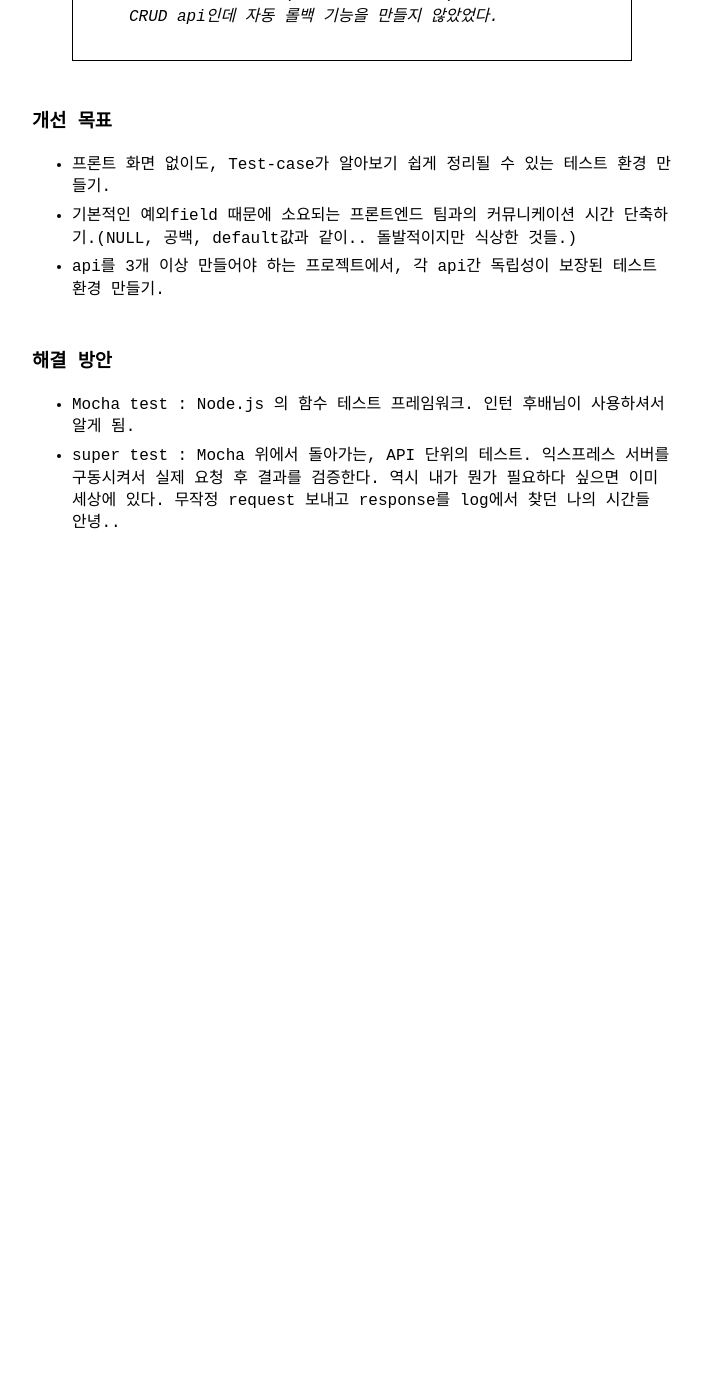
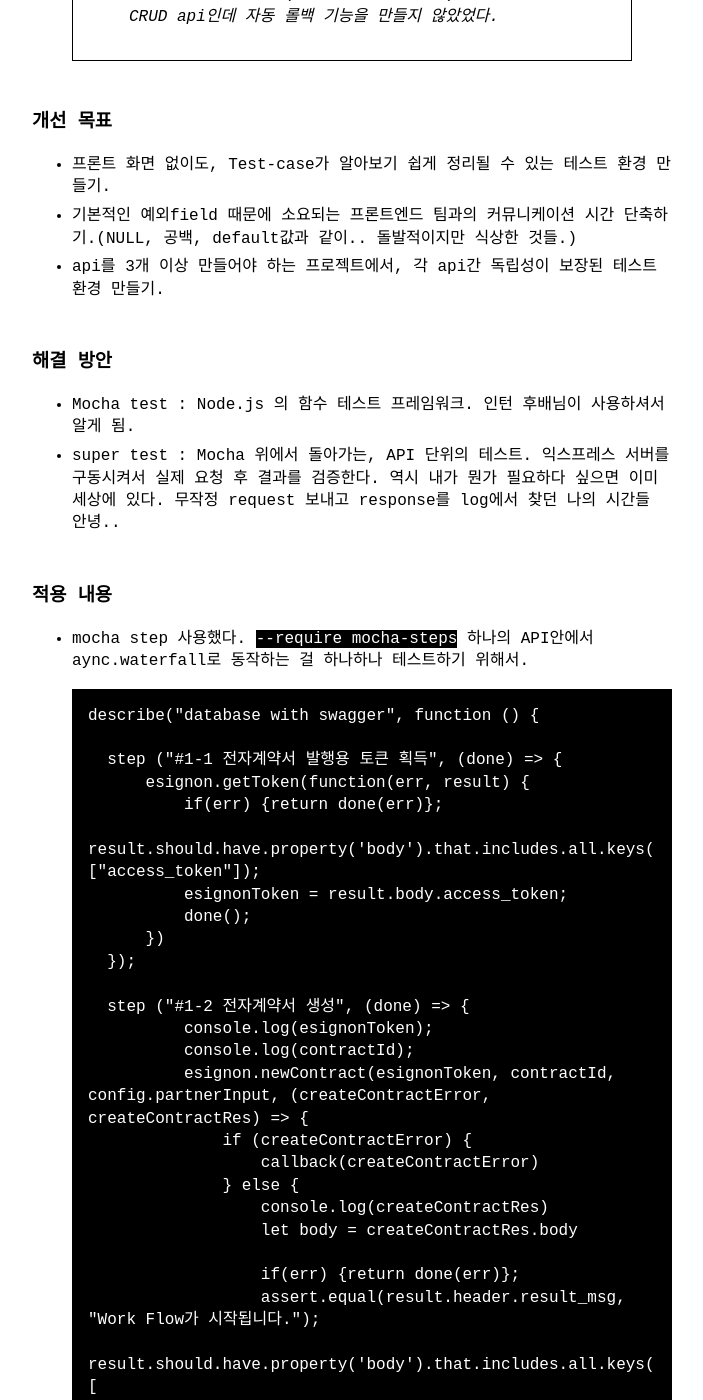
Before and after one commit to SeaJungg/SeaJungg.github.io, a Jekyll site: the page built from _posts/2022-04-02-test-code-in-nodejs.md, in a window 1280 px wide and 1400 px high, scrolled down 484 px. Shown: the whole window, without its empty margins (288-991 px from the left). Built offline with Jekyll 4.4.1, drawn with Linux system fonts in a browser that asks for light colours; before the commit the page ends 1099 px from its top, so only the background shows below that; some of the changed text lies outside the part shown.

Commit message:
퇴근하고싶다

````diff
--- a/_posts/2022-04-02-test-code-in-nodejs.md
+++ b/_posts/2022-04-02-test-code-in-nodejs.md
@@ -1,7 +1,7 @@
 ---
 layout: post
 title: "Node JS 환경에서의 API 테스트 코드 작성 방법"
-category: inProgress
+category: done
 ---
 
 ### 현상 파악
@@ -18,3 +18,68 @@ category: inProgress
 ### 해결 방안
 - Mocha test : Node.js 의 함수 테스트 프레임워크. 인턴 후배님이 사용하셔서 알게 됨.
 - super test : Mocha 위에서 돌아가는, API 단위의 테스트. 익스프레스 서버를 구동시켜서 실제 요청 후 결과를 검증한다. 역시 내가 뭔가 필요하다 싶으면 이미 세상에 있다. 무작정 request 보내고 response를 log에서 찾던 나의 시간들 안녕..
+
+### 적용 내용
+- mocha step 사용했다. `--require mocha-steps` 하나의 API안에서 aync.waterfall로 동작하는 걸 하나하나 테스트하기 위해서.
+```js
+describe("database with swagger", function () {
+
+    step ("#1-1 전자계약서 발행용 토큰 획득", (done) => {
+        esignon.getToken(function(err, result) {
+            if(err) {return done(err)};
+            result.should.have.property('body').that.includes.all.keys(["access_token"]);
+            esignonToken = result.body.access_token;
+            done();
+        })
+    });
+
+    step ("#1-2 전자계약서 생성", (done) => {
+            console.log(esignonToken);
+            console.log(contractId);
+            esignon.newContract(esignonToken, contractId, config.partnerInput, (createContractError, createContractRes) => {
+                if (createContractError) {
+                    callback(createContractError)
+                } else {
+                    console.log(createContractRes)
+                    let body = createContractRes.body
+
+                    if(err) {return done(err)};
+                    assert.equal(result.header.result_msg, "Work Flow가 시작됩니다.");
+                    result.should.have.property('body').that.includes.all.keys([
+                        'memb_email',
+                        'workflow_id',
+                        'workflow_name',
+                        'play_url',
+                        'next_play_user',
+                        'next_play_user_name',
+                        'token'
+                    ]);
+                    contractInfo = {
+                        contractId : contractId,
+                        partnerId : partnerId,
+                        workflowId : result.body.workflow_id,
+                        name : result.body.workflow_name,
+                        url : result.body.play_url,
+                        next_play_user : result.body.next_play_user,
+                        next_play_user_name : result.body.next_play_user_name
+                    }
+                    done();
+                }
+            })
+    });
+
+    ...
+});
+```
+
+### 결과
+- Test-case를 알아보기 쉽게 하기, 성공. Message Queue 기반으로 돌아가는 우리 회사 스택 특성상 input 이 뭐였는지는 구전되는 수준이었다. mocha 파일이 있으니 인수인계 할 때도 편할 듯.
+- I/O 맞추기의 편의성 도모, 반쯤만 성공. 처음 설계에서 사소한 변수명들이 자주 바뀌는 환경을 고려하지 못했다. 수정요청이 너무 자주 생기는 우리 회사 문화(..) 특성상 IN/OUT이 자주 바뀌어서, 실제 코드 바꾸고, 프론트 바꾸고, 연결된 애들 바꾸고, 테스트코드 바꾸고, 하다보니 일부 누락되는 곳이 많았다.
+- API간 독립성 보장하기, 실패.. 이번 프로젝트는 하나의 API안에서 aync.waterfall로 동작하는 프로젝트였다. 이런 입장에서 보면 내 test code는 '과도한 모듈화'였다. 그래서 API 테스트에는 생각보다 별로 못써먹었다.
+- 설계단에서 '이 부분은 모듈화해서 진행하자!'고 확실히 결정난 부분에서는 엄청 잘 써먹었다. 메일을 찾고 보내는 모듈 같은..
+
+### 느낀점
+- 타사 API Wrapping 많이 하는 플젝에선 좋을 듯?
+- 모듈화를 잘 하자. 애초에 코드를 단순하게 짜면 테스트도 쉽다.
+- input 기준에서의 테스트 케이스를 먼저 잘 정의하자. 이번 프로젝트에서 병목은, 생각지도 못한 에러들이 밤새 나왔다는 점이다. 그런데 그게 input의 변화나 node_module 버전 문제가 대부분이었다.
+- '의도한' 에러를 잘 발생시키는 서버를 만드는 게 API테스트코드를 짜는 것보다 생산성 향상에 도움이 될 것 같다..
````
Also changed, not shown: _posts/2022-04-04-code-for-just-in-case.md (+1 -1 lines).
